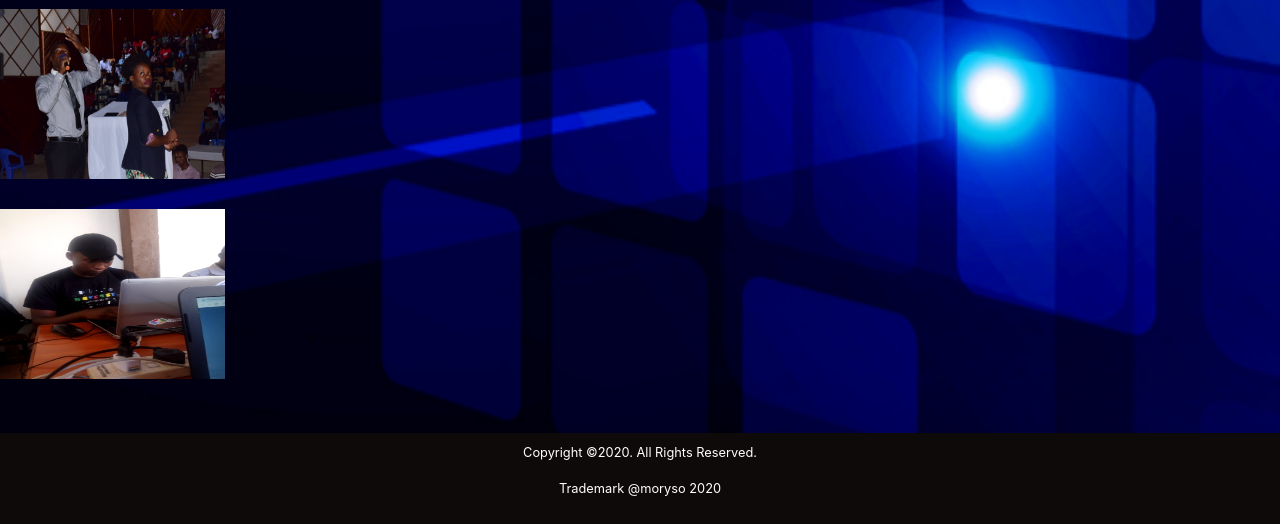
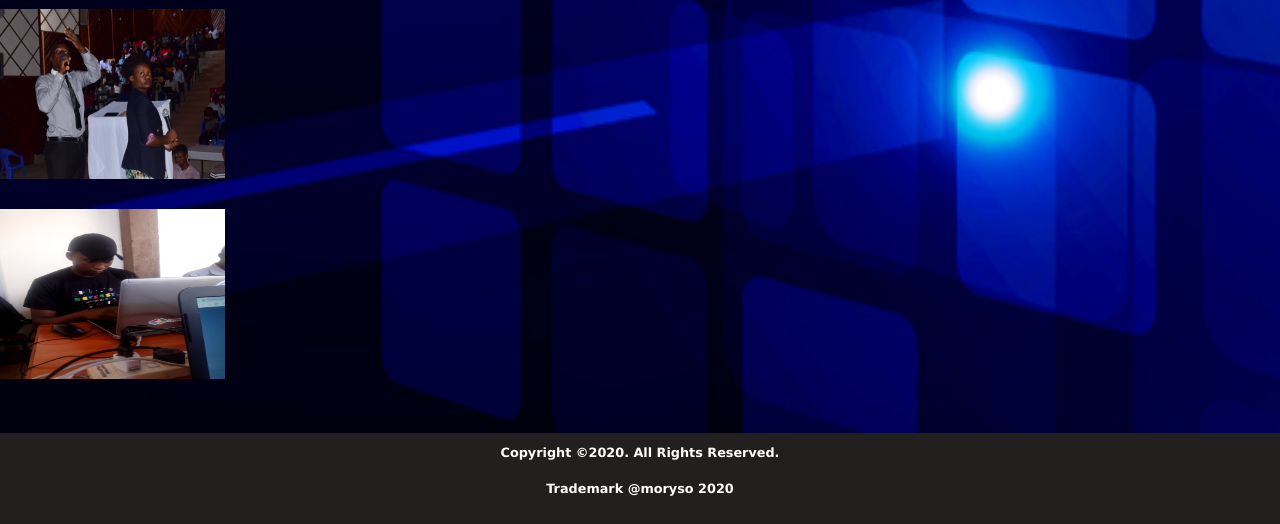
Before and after one commit to mourice-oduor/Personal-Website, a PHP site: page / in a window 1280 px wide. Shown: the part 2175-2699 px from the top of the page. Run offline with PHP 8.4, Linux system fonts and the light colour scheme.

Commit message:
Update css file

```diff
--- a/css/styles.css
+++ b/css/styles.css
@@ -80,6 +80,19 @@ html {
     color: rgba(247, 188, 235, 0.952);
 }
 
+/* .zoom {
+  padding: 20px;
+  /* background-color: green; */
+  transition: transform .1s; /* Animation */
+  width: 200px;
+  height: 200px;
+  margin: 0 auto;
+} */
+
+.zoom:hover {
+  transform: scale(1.5); /* (150% zoom - Note: if the zoom is too large, it will go outside of the viewport) */
+}
+
 h1 {
     text-transform:uppercase;
     padding-top: 10px;
@@ -150,10 +163,28 @@ input[type=submit] {
   position: initial;
   left: 0;
   font-size:80%;
-  padding:10px 0;
+  font-family: Verdana, Geneva, sans-serif;
+  font-weight: bold;
+  clear: both;
+  padding:10px;
   bottom: 0%;
   width: 100%;
-  background-color: rgb(14, 10, 10);
-  color: white;
+  background-color: rgb(34, 31, 31);
+  /* height: auto; */
   text-align: center;
 }
+
+.fa {
+  display: inline;
+  padding: 20px;
+  font-size: 30px;
+  text-align: center;
+  text-decoration: rgb(74, 74, 121);
+  margin: 0px 10px;
+  color: rgb(38, 8, 211);
+  transition: all 0.3s ease;
+}
+
+.fa:hover {
+    opacity: 0.7;
+}
```
